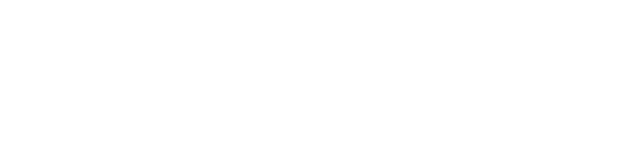
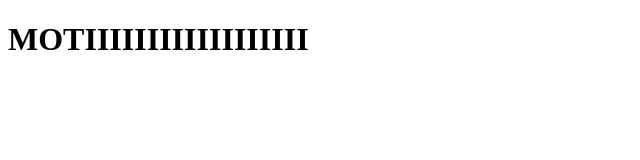
Before and after one commit to Vedi-Gorakh/tree, a plain HTML site: page index.html in a window 1280 px wide. Shown: the whole page, without its empty margins (0-640 px from the left). Drawn offline with Linux system fonts and the light colour scheme.

Commit message:
index file changed 1

```diff
--- a/index.html
+++ b/index.html
@@ -6,6 +6,8 @@
     <title>Document</title>
 </head>
 <body>
+    <h1> MOTIIIIIIIIIIIIIIIIII </h1>
+
 
     <!--
 
```
